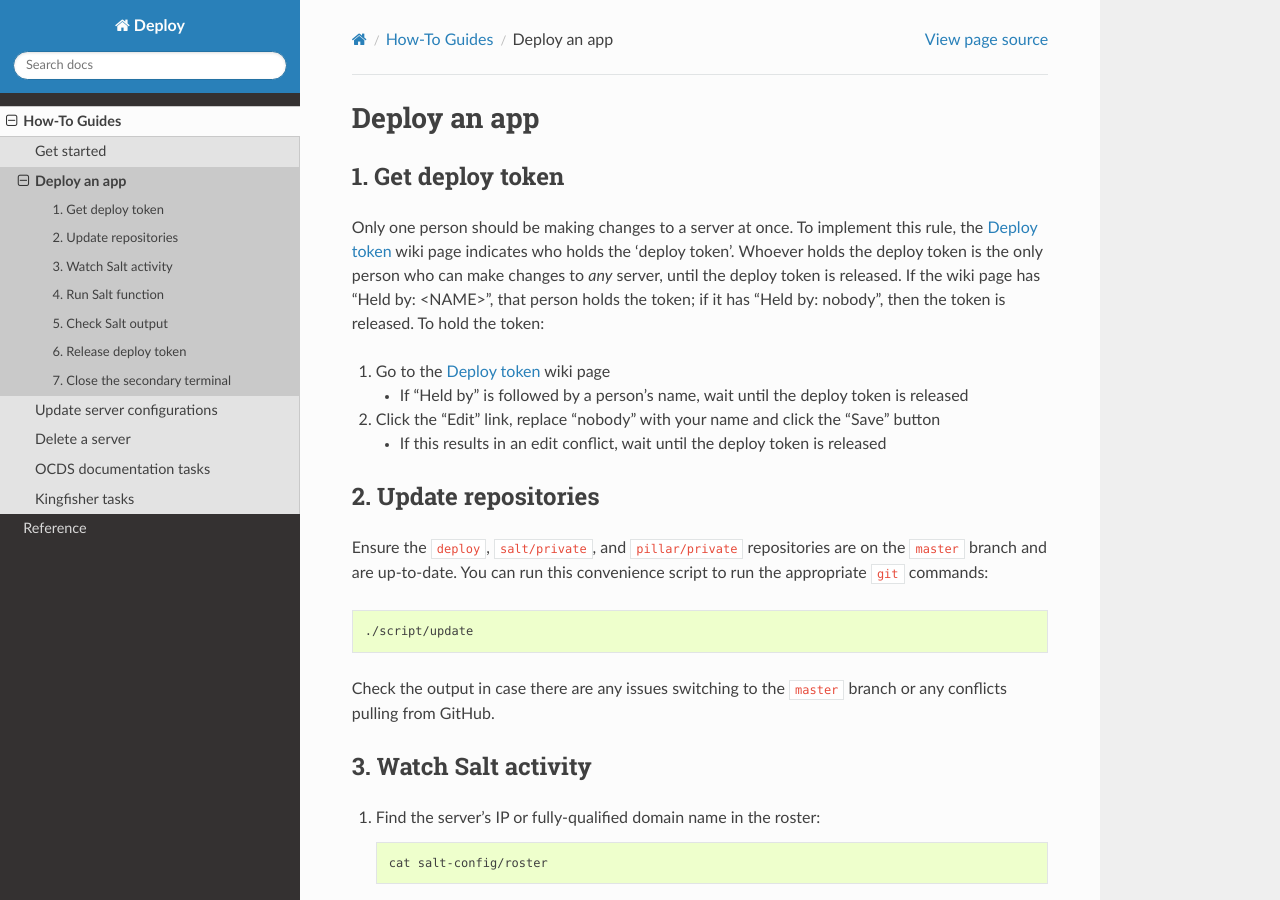
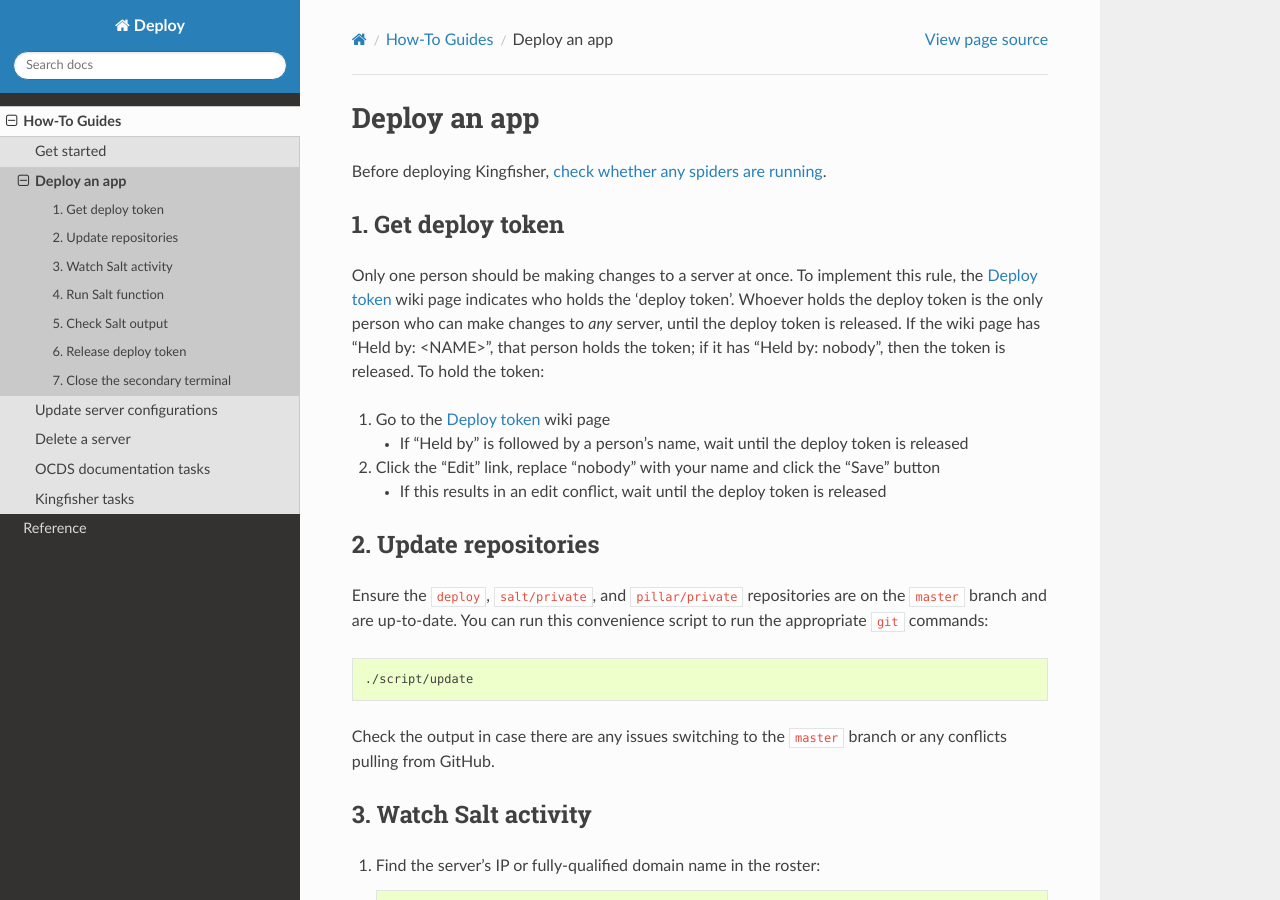
Before and after one commit to open-contracting/deploy, a Sphinx documentation site: the page built from docs/how-to/deploy.rst, in a window 1280 px wide and 900 px high. Built offline with Sphinx 7.4.7 and the Read the Docs theme 2.0.0, drawn with Linux system fonts in a browser that asks for light colours.

Commit message:
Add instruction before deploying Kingfisher, closes #41

```diff
--- a/docs/how-to/deploy.rst
+++ b/docs/how-to/deploy.rst
@@ -1,5 +1,7 @@
 Deploy an app
 =============
+
+Before deploying Kingfisher, `check whether any spiders are running <https://kingfisher-scrape.readthedocs.io/en/latest/use-hosted.html#are-any-spiders-currently-running>`__.
 
 1. Get deploy token
 -------------------
```
